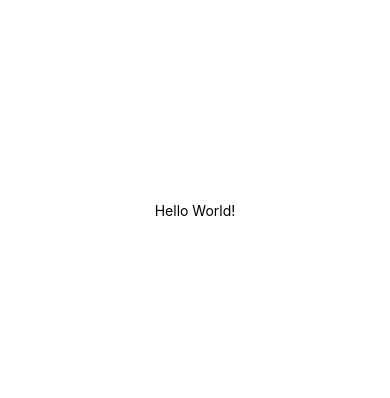
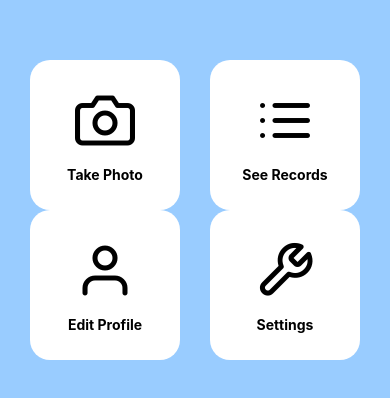
Before and after one commit to Jbt3377/CS3002-DS04-PatientMobileApp, a React Native app in the folder src/main/ui/: screen / in a window 390 px wide. Shown: the part 212-610 px from the top of the page. Built offline with nearby package versions, Linux system fonts and the light colour scheme.

Commit message:
Groundwork laid out for Front End. Dashboard screen added

```diff
--- a/src/main/ui/App.js
+++ b/src/main/ui/App.js
@@ -1,21 +1,6 @@
-import { StyleSheet, Text, View } from 'react-native';
-
-import { StatusBar } from 'expo-status-bar';
+import DashboardScreen from "./src/screens/DashboardScreen";
 
 export default function App() {
-  return (
-    <View style={styles.container}>
-      <Text>Hello World!</Text>
-      <StatusBar style="auto" />
-    </View>
-  );
+  console.log("App executed");
+  return <DashboardScreen />;
 }
-
-const styles = StyleSheet.create({
-  container: {
-    flex: 1,
-    backgroundColor: '#fff',
-    alignItems: 'center',
-    justifyContent: 'center',
-  },
-});
--- a/src/main/ui/app.json
+++ b/src/main/ui/app.json
@@ -14,9 +14,7 @@
     "updates": {
       "fallbackToCacheTimeout": 0
     },
-    "assetBundlePatterns": [
-      "**/*"
-    ],
+    "assetBundlePatterns": ["**/*"],
     "ios": {
       "supportsTablet": true
     },
--- a/src/main/ui/babel.config.js
+++ b/src/main/ui/babel.config.js
@@ -1,6 +1,6 @@
-module.exports = function(api) {
+module.exports = function (api) {
   api.cache(true);
   return {
-    presets: ['babel-preset-expo'],
+    presets: ["babel-preset-expo"],
   };
 };
--- a/src/main/ui/package.json
+++ b/src/main/ui/package.json
@@ -15,7 +15,8 @@
     "react-native": "0.70.5"
   },
   "devDependencies": {
-    "@babel/core": "^7.12.9"
+    "@babel/core": "^7.12.9",
+    "prettier": "2.8.1"
   },
   "private": true
 }
--- /dev/null
+++ b/src/main/ui/src/screens/DashboardScreen.js
@@ -0,0 +1,74 @@
+import { SafeAreaView, StyleSheet, Text, TouchableOpacity } from "react-native";
+
+import FeatherIcon from "react-native-vector-icons/Feather";
+
+function DashboardScreen(props) {
+  return (
+    <SafeAreaView style={styles.container}>
+      <SafeAreaView style={styles.row}>
+        <TouchableOpacity style={styles.dashboardBtn}>
+          <SafeAreaView style={styles.dashboardOption}>
+            <FeatherIcon style={styles.btnIcon} name="camera" size={60} />
+            <Text style={styles.btnText}>Take Photo</Text>
+          </SafeAreaView>
+        </TouchableOpacity>
+
+        <TouchableOpacity style={styles.dashboardBtn}>
+          <SafeAreaView style={styles.dashboardOption}>
+            <FeatherIcon style={styles.btnIcon} name="list" size={60} />
+            <Text style={styles.btnText}>See Records</Text>
+          </SafeAreaView>
+        </TouchableOpacity>
+      </SafeAreaView>
+
+      <SafeAreaView style={styles.row}>
+        <TouchableOpacity style={styles.dashboardBtn}>
+          <SafeAreaView style={styles.dashboardOption}>
+            <FeatherIcon style={styles.btnIcon} name="user" size={60} />
+            <Text style={styles.btnText}>Edit Profile</Text>
+          </SafeAreaView>
+        </TouchableOpacity>
+
+        <TouchableOpacity style={styles.dashboardBtn}>
+          <SafeAreaView style={styles.dashboardOption}>
+            <FeatherIcon style={styles.btnIcon} name="tool" size={60} />
+            <Text style={styles.btnText}>Settings</Text>
+          </SafeAreaView>
+        </TouchableOpacity>
+      </SafeAreaView>
+    </SafeAreaView>
+  );
+}
+
+const styles = StyleSheet.create({
+  container: {
+    flex: 1,
+    backgroundColor: "#99ccff",
+    justifyContent: "center",
+  },
+  row: {
+    justifyContent: "space-evenly",
+    flexDirection: "row",
+    padding: 10,
+  },
+  dashboardBtn: {
+    backgroundColor: "#ffffff",
+    width: 150,
+    height: 150,
+    borderRadius: 20,
+    justifyContent: "center",
+  },
+  dashboardOption: {
+    alignItems: "center",
+    justifyContent: "center",
+  },
+  btnIcon: {
+    marginBottom: 12,
+  },
+  btnText: {
+    fontWeight: "bold",
+    color: "black",
+  },
+});
+
+export default DashboardScreen;
```
Also changed, not shown: 1 other file (tests, documents, lock files or other folders).
